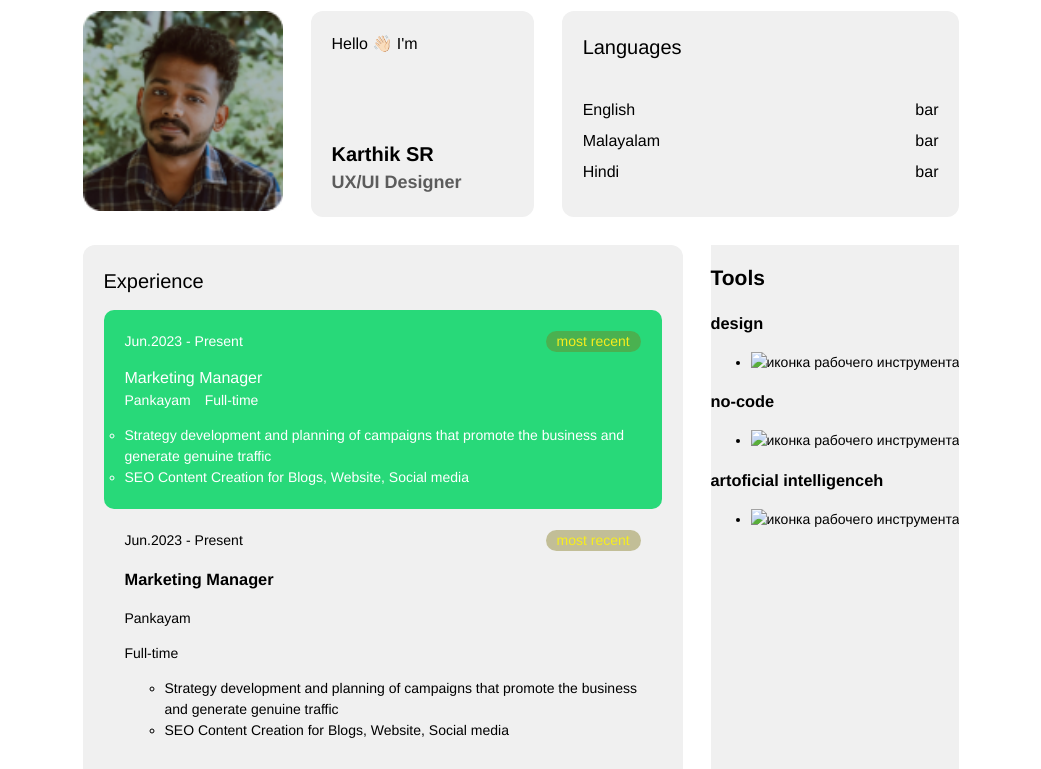
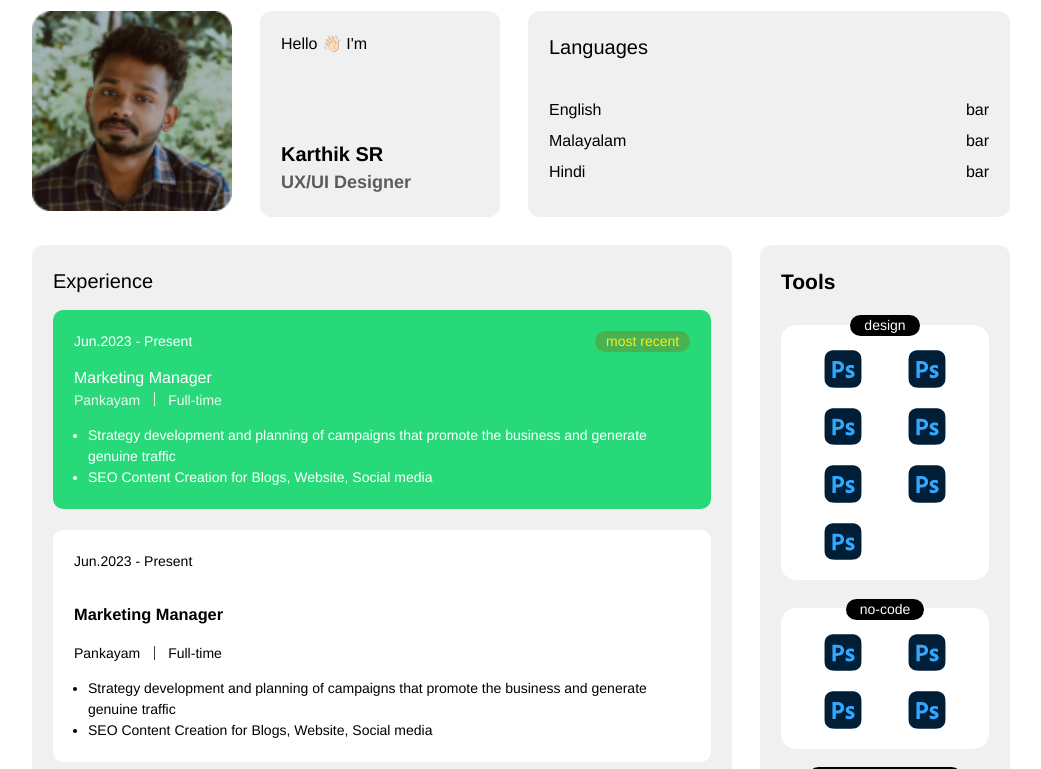
Before and after one commit to www-net/resume, a website built with Vite: page index.html in a window 1280 px wide. Shown: the part 183-952 px from the top of the page, without its empty margins (119-1160 px from the left). Built offline with nearby package versions, Linux system fonts and the light colour scheme; a web font is replaced by a local one.

Commit message:
feat: add adaptive layout of the centre section

```diff
--- a/css/style.css
+++ b/css/style.css
@@ -17,8 +17,10 @@
   --basic-gray: #f0f0f0;
   --basic-white: #ffffff;
   --basic-black: #000000;
-  --dark-gray: #5c5c5c;
+  --light-gray: #5c5c5c;
+  --gray: #3f3d3d;
   --basic-green: #28d979;
+  --light-green: #ebf9f2;
   --basic-yellow: #f6ed1e;
   --transparent-yellow: rgb(126, 115, 18, .4);
 }
@@ -115,11 +117,6 @@ button:focus-visible {
   padding: 1rem 2rem;
 }
 
-.active {
-  color: var(--basic-white);
-  background-color: var(--basic-green);
-}
-
 section {
   background-color: var(--basic-gray);
 }
@@ -173,7 +170,7 @@ section {
 
   font-weight: 600;
   font-size: var(--font-size-big);
-  color: var(--dark-gray);
+  color: var(--light-gray);
 }
 
 .languages {
@@ -226,15 +223,22 @@ section {
   gap: 2rem;
 }
 
+@media(min-width: 850px) {
+  .center {
+    flex-wrap: nowrap;
+  }
+}
+
 .experience {
   box-sizing: border-box;
   padding: 1.5rem;
   border-radius: 12px;
+  flex-shrink: 5;
 }
 
 @media(min-width: 850px) {
   .experience {
-    width: 600px;
+    max-width: 50rem;
   }
 }
 
@@ -255,9 +259,16 @@ section {
 }
 
 .experience__item {
+  margin-bottom: 1.5rem;
   padding: 1.5rem;
 
   border-radius: 10px;
+  background-color: var(--basic-white);
+}
+
+.experience__item--active {
+  color: var(--basic-white);
+  background-color: var(--basic-green);
 }
 
 .experience__item-head {
@@ -280,6 +291,7 @@ section {
   display: flex;
   flex-wrap: wrap;
   gap: 1rem;
+}
 
 .experience__item-name {
   margin: 0;
@@ -297,13 +309,42 @@ section {
 }
 
 .experience__further {
+  position: relative;
+
   margin: 0;
   padding: 0;
 }
 
+.experience__further:nth-child(n+2) {
+  padding-left: 1rem;
+}
+
+.experience__further:nth-child(n+2)::before {
+  content: '';
+
+  position: absolute;
+  top: 0.2rem;
+  left: 0;
+
+  width: 1px;
+  height: 1rem;
+
+  background-color: var(--gray);
+}
+
+.experience__item--active .experience__further {
+  color: var(--light-green);
+}
+
+.experience__item--active .experience__further:nth-child(n+2)::before {
+  background-color: var(--light-green)
+}
+
 .experience__item-list {
   margin: 0;
-  padding: 0;
+  padding-left: 1rem;
+
+  list-style: disc;
 }
 
 .tools {
@@ -311,6 +352,7 @@ section {
   display: flex;
   flex-direction: column;
   width: 100%;
+  flex-grow: 1;
   padding: 1.5rem;
 
   border-radius: 12px;
@@ -318,18 +360,85 @@ section {
 
 @media(min-width: 850px) {
   .tools {
-    width: 160px;
+    width: 250px;
   }
+}
+
+.tools__title {
+  margin: 0;
+  margin-bottom: 1rem;
+  padding: 0;
+}
+
+.tools__list {
+  display: flex;
+  flex-wrap: wrap;
+  justify-content: space-between;
+  gap: 2rem;
+  margin: 0;
+  margin-top: 1rem;
+  padding: 0;
+
+  list-style: none;
+}
+
+@media(min-width: 850px) {
+  .tools__list {
+    flex-direction: column;
+  }
+}
+
+.tools__list-item {
+  display: flex;
+  flex-direction: column;
+  align-items: center;
+  flex-wrap: wrap;
+  flex-grow: 1;
+
+  background-color: var(--basic-white);
+  border-radius: 15px;
+}
+
+.tools__item-title {
+  margin: 0;
+  margin-top: -0.7rem;
+  margin-bottom: 1rem;
+  padding: 0 1rem;
+
+  font-weight: 500;
+  font-size: var(--font-size);
+  color: var(--basic-white);
+  background-color: var(--basic-black);
+
+  border-radius: 59px;
+}
+
+.tools__inner-item-list {
+  display: flex;
+  flex-wrap: wrap;
+  align-items: center;
+  gap: 1rem;
+  margin: 0;
+  margin-bottom: 1rem;
+  padding: 0 3rem;
+
+  list-style: none;
+}
+
+@media(min-width: 850px) {
+  .tools__inner-item-list {
+    justify-content: space-between;
+  }
+}
+
+.tools__icon {
+  width: 40px;
 }
 
 .footer {
   display: flex;
   flex-wrap: wrap;
 }
-
-.education {}
-
-.footer-box {}
 
 .interests {
   margin-bottom: 20px;
--- a/index.html
+++ b/index.html
@@ -2,9 +2,9 @@
 <html lang="en">
 
 <head>
-  <meta charset="UTF-8" />
-  <link rel="icon" type="image/svg+xml" href="/vite.svg" />
-  <meta name="viewport" content="width=device-width, initial-scale=1.0" />
+  <meta charset="UTF-8">
+  <link rel="icon" type="image/svg+xml" href="/vite.svg">
+  <meta name="viewport" content="width=device-width, initial-scale=1.0">
   <title>Resume</title>
 </head>
 
@@ -18,7 +18,7 @@
 
     <div class="header">
       <div class="profile-img">
-        <img src="./public/images/profileImg.jpg" alt="фото кандидата">
+        <img src="./images/profileImg.jpg" alt="фото кандидата">
       </div>
 
       <section class="name-box">
@@ -49,9 +49,8 @@
       <section class="experience">
         <h2 class="experience__title">Experience</h2>
         <ul class="experience__list">
-          <li>
 
-            <div class="experience__item active">
+          <li class="experience__item experience__item--active">
             <div class="experience__item-head">
               <p class="experience__item_date">Jun.2023 - Present</p>
               <button>most recent</button>
@@ -76,28 +75,26 @@
                 </ul>
               </div>
             </div>
-            </div>
+          </li>
 
-            <div class="experience__item">
+          <li class="experience__item">
             <div class="experience__item-head">
               <p class="experience__item_date">Jun.2023 - Present</p>
-                <button>most recent</button>
             </div>
-              <div>
+            <div class="experience__item-main">
               <div>
                 <h3>Marketing Manager</h3>
-                  <div class="experience__item-further">
-                    <p>Pankayam</p>
-                    <p>Full-time</p>
+                <div class="experience__item-box">
+                  <p class="experience__further">Pankayam</p>
+                  <p class="experience__further">Full-time</p>
                 </div>
               </div>
               <div class=experience__item-information>
-                  <ul>
+                <ul class="experience__item-list">
                   <li>Strategy development and planning of campaigns that promote the business and generate genuine
                     traffic</li>
                   <li>SEO Content Creation for Blogs, Website, Social media</li>
                 </ul>
-                </div>
               </div>
             </div>
           </li>
@@ -105,27 +102,39 @@
       </section>
 
       <section class="tools">
-        <h2>Tools</h2>
-        <div>
-          <div>
-            <h3>design</h3>
-            <ul>
-              <li><img src="" alt="иконка рабочего инструмента"></li>
+        <h2 class="tools__title">Tools</h2>
+        <ul class="tools__list">
+          <li class="tools__list-item">
+            <h3 class="tools__item-title">design</h3>
+            <ul class="tools__inner-item-list">
+              <li class="tools__icon"><img src="./icons/icon_adobe-photoshop.svg" alt="иконка рабочего инструмента"></li>
+              <li class="tools__icon"><img src="./icons/icon_adobe-photoshop.svg" alt="иконка рабочего инструмента"></li>
+              <li class="tools__icon"><img src="./icons/icon_adobe-photoshop.svg" alt="иконка рабочего инструмента"></li>
+              <li class="tools__icon"><img src="./icons/icon_adobe-photoshop.svg" alt="иконка рабочего инструмента"></li>
+              <li class="tools__icon"><img src="./icons/icon_adobe-photoshop.svg" alt="иконка рабочего инструмента"></li>
+              <li class="tools__icon"><img src="./icons/icon_adobe-photoshop.svg" alt="иконка рабочего инструмента"></li>
+              <li class="tools__icon"><img src="./icons/icon_adobe-photoshop.svg" alt="иконка рабочего инструмента"></li>
             </ul>
-          </div>
-          <div>
-            <h3>no-code</h3>
-            <ul>
-              <li><img src="" alt="иконка рабочего инструмента"></li>
+          </li>
+          <li class="tools__list-item">
+            <h3 class="tools__item-title">no-code</h3>
+            <ul class="tools__inner-item-list">
+              <li class="tools__icon"><img src="./icons/icon_adobe-photoshop.svg" alt="иконка рабочего инструмента"></li>
+              <li class="tools__icon"><img src="./icons/icon_adobe-photoshop.svg" alt="иконка рабочего инструмента"></li>
+              <li class="tools__icon"><img src="./icons/icon_adobe-photoshop.svg" alt="иконка рабочего инструмента"></li>
+              <li class="tools__icon"><img src="./icons/icon_adobe-photoshop.svg" alt="иконка рабочего инструмента"></li>
             </ul>
-          </div>
-          <div>
-            <h3>artoficial intelligenceh</h3>
-            <ul>
-              <li><img src="" alt="иконка рабочего инструмента"></li>
+          </li>
+          <li class="tools__list-item">
+            <h3 class="tools__item-title">artoficial intelligence</h3>
+            <ul class="tools__inner-item-list">
+              <li class="tools__icon"><img src="./icons/icon_adobe-photoshop.svg" alt="иконка рабочего инструмента"></li>
+              <li class="tools__icon"><img src="./icons/icon_adobe-photoshop.svg" alt="иконка рабочего инструмента"></li>
+              <li class="tools__icon"><img src="./icons/icon_adobe-photoshop.svg" alt="иконка рабочего инструмента"></li>
+              <li class="tools__icon"><img src="./icons/icon_adobe-photoshop.svg" alt="иконка рабочего инструмента"></li>
             </ul>
-          </div>
-        </div>
+          </li>
+        </ul>
       </section>
     </div>
 
```
Also changed, not shown: public/icons/icon_adobe-photoshop.svg (added). Lines whose indentation alone changed are shown as unchanged.
